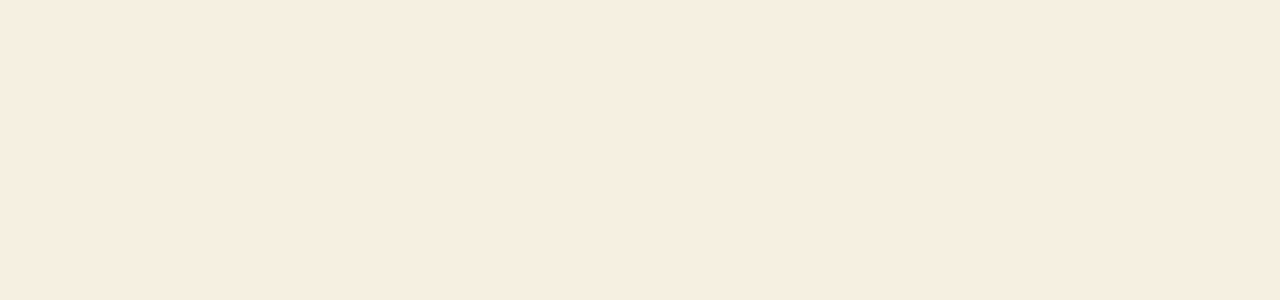
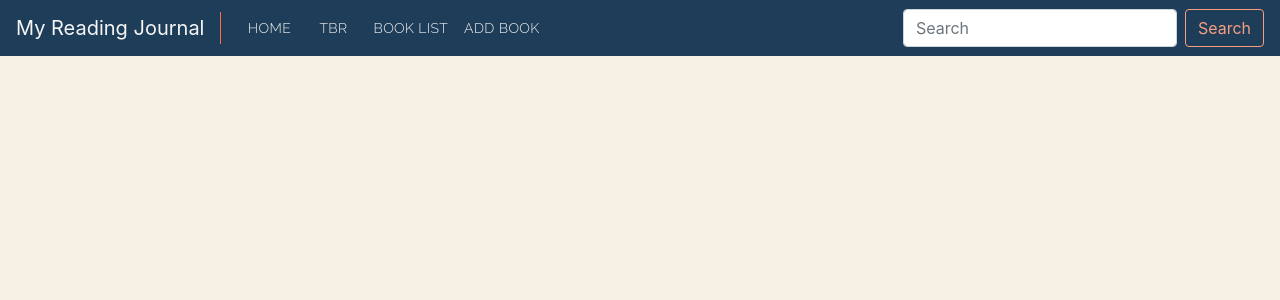
Before and after one commit to Lokesh-Kanna/Reading-Journal, a React (Create React App) app: page / in a window 1280 px wide. Shown: the top 300 px of the page. Built offline with nearby package versions, Linux system fonts and the light colour scheme.

Commit message:
Added nav bar

```diff
--- a/package.json
+++ b/package.json
@@ -13,6 +13,7 @@
     "@testing-library/user-event": "^12.8.3",
     "react": "^17.0.2",
     "react-dom": "^17.0.2",
+    "react-router-dom": "^6.0.2",
     "react-scripts": "4.0.3",
     "styled-components": "^5.3.3",
     "web-vitals": "^1.1.2"
--- a/public/index.html
+++ b/public/index.html
@@ -34,6 +34,9 @@
       href="https://fonts.googleapis.com/icon?family=Material+Icons"
     />
     <link rel="stylesheet" href="https://cdn.jsdelivr.net/npm/bootstrap@4.6.1/dist/css/bootstrap.min.css" integrity="sha384-zCbKRCUGaJDkqS1kPbPd7TveP5iyJE0EjAuZQTgFLD2ylzuqKfdKlfG/eSrtxUkn" crossorigin="anonymous">
+    <link rel="preconnect" href="https://fonts.googleapis.com">
+    <link rel="preconnect" href="https://fonts.gstatic.com" crossorigin>
+    <link href="https://fonts.googleapis.com/css2?family=Raleway:wght@300&display=swap" rel="stylesheet">
   </head>
   <body>
     <noscript>You need to enable JavaScript to run this app.</noscript>
--- a/src/App.js
+++ b/src/App.js
@@ -1,12 +1,39 @@
-import logo from './logo.svg';
 import './App.css';
+import Button from '@mui/material/Button';
 
 function App() {
   return (
     <div className="App">
-
+      <NavBar />
     </div>
   );
 }
 
+function NavBar() {
+  return (
+    <div>
+      <nav class="navbar navbar-expand-lg navbar-light bg-light">
+        <a class="navbar-brand" href="#">My Reading Journal</a>
+        <div class="vl"></div>
+        <button class="navbar-toggler" type="button" data-toggle="collapse" data-target="#navbarSupportedContent" aria-controls="navbarSupportedContent" aria-expanded="false" aria-label="Toggle navigation">
+          <span class="navbar-toggler-icon"></span>
+        </button>
+
+        <div class="collapse navbar-collapse" id="navbarSupportedContent">
+          <ul class="navbar-nav mr-auto">
+            <Button className="nav-link">Home</Button>
+            <Button className="nav-link">TBR</Button>
+            <Button className="nav-link">Book List</Button>
+            <Button className="nav-link">Add Book</Button>
+          </ul>
+          <form class="form-inline my-2 my-lg-0">
+            <input class="form-control mr-sm-2" type="search" placeholder="Search" aria-label="Search"></input>
+            <button class="btn btn-outline-success my-2 my-sm-0" type="submit">Search</button>
+          </form>
+        </div>
+      </nav>
+    </div>
+  )
+}
+
 export default App;
--- a/src/index.css
+++ b/src/index.css
@@ -12,3 +12,39 @@ code {
   font-family: source-code-pro, Menlo, Monaco, Consolas, 'Courier New',
     monospace;
 }
+
+.navbar {
+  background-color: #1e3d59 !important;
+}
+
+.navbar-brand {
+  color: whitesmoke !important;
+}
+
+.nav-link {
+  color: whitesmoke !important;
+  font-family: 'Raleway', 'sans-serif' !important;
+}
+
+.nav-link:hover {
+  zoom: 1.1;
+  font-weight: bold;
+  background-color: #ff6e40 !important;
+  padding: 0.1rem !important;
+}
+
+.vl {
+  border-left: 0.1rem solid #ff6e40;
+  height: 2rem;
+  margin-right: 1rem;
+}
+
+.btn {
+  border-color: #f79e82;
+  color: #f79e82;
+}
+
+.btn:hover {
+  border-color: #ff6e40;
+  background-color: #ff6e40 !important;
+}
```
Also changed, not shown: 1 other file (tests, documents, lock files or other folders).
